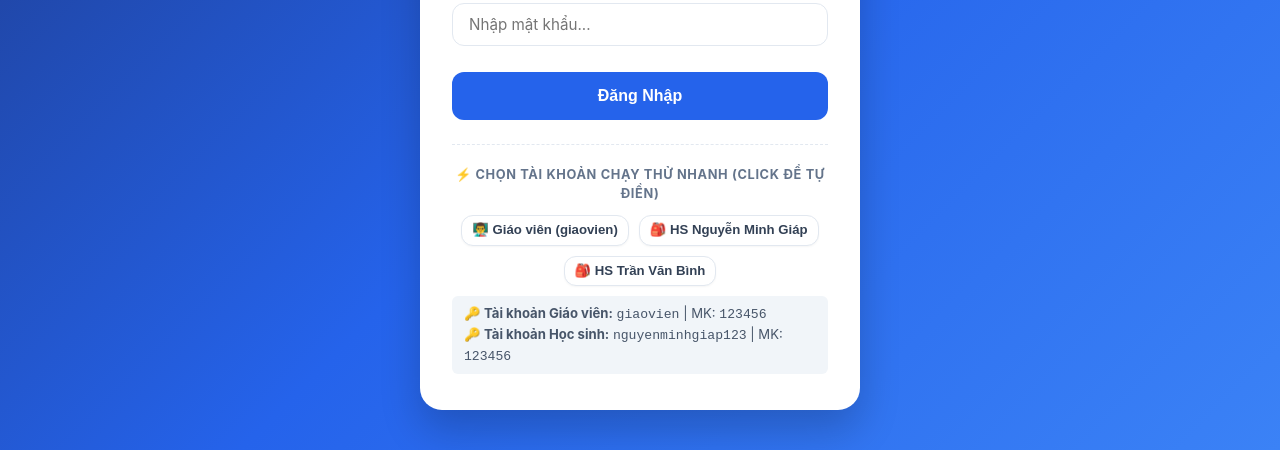
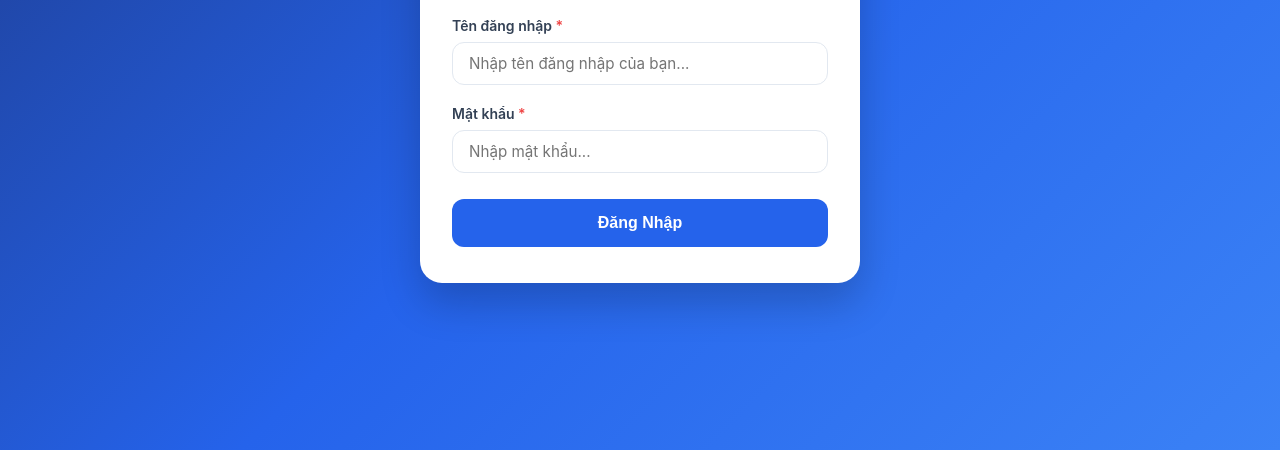
Before and after one commit to jeznopro/-n-thi-v-o-10, a website: page public/login.html in a window 1280 px wide. Shown: the part 350-800 px from the top of the page. Drawn offline with Linux system fonts and the light colour scheme.

Commit message:
style: remove quick login section from login page

```diff
--- a/public/login.html
+++ b/public/login.html
@@ -51,26 +51,6 @@
       font-size: 0.875rem;
       margin-top: 6px;
     }
-    .quick-login-section {
-      margin-top: 24px;
-      padding-top: 20px;
-      border-top: 1px dashed var(--border-color);
-      text-align: center;
-    }
-    .quick-login-title {
-      font-size: 0.8rem;
-      text-transform: uppercase;
-      font-weight: 700;
-      color: var(--text-muted);
-      margin-bottom: 12px;
-      letter-spacing: 0.05em;
-    }
-    .quick-btn-group {
-      display: flex;
-      gap: 10px;
-      justify-content: center;
-      flex-wrap: wrap;
-    }
   </style>
 </head>
 <body>
@@ -97,36 +77,11 @@
           Đăng Nhập
         </button>
       </form>
-
-      <div class="quick-login-section">
-        <div class="quick-login-title">⚡ Chọn tài khoản chạy thử nhanh (Click để tự điền)</div>
-        <div class="quick-btn-group">
-          <button type="button" class="btn btn-secondary btn-sm" onclick="fillAccount('giaovien', '123456')">
-            👨‍🏫 Giáo viên (giaovien)
-          </button>
-          <button type="button" class="btn btn-secondary btn-sm" onclick="fillAccount('nguyenminhgiap123', '123456')">
-            🎒 HS Nguyễn Minh Giáp
-          </button>
-          <button type="button" class="btn btn-secondary btn-sm" onclick="fillAccount('hs_tranvanb', '123456')">
-            🎒 HS Trần Văn Bình
-          </button>
-        </div>
-        <div style="margin-top: 10px; font-size: 0.82rem; color: #475569; background: #f1f5f9; padding: 8px 12px; border-radius: 6px; text-align: left; line-height: 1.5;">
-          🔑 <strong>Tài khoản Giáo viên:</strong> <code>giaovien</code> | MK: <code>123456</code><br>
-          🔑 <strong>Tài khoản Học sinh:</strong> <code>nguyenminhgiap123</code> | MK: <code>123456</code>
-        </div>
-      </div>
     </div>
   </div>
 
   <script src="/js/api.js"></script>
   <script>
-    // Điền nhanh tài khoản mẫu
-    function fillAccount(u, p) {
-      document.getElementById('username').value = u;
-      document.getElementById('password').value = p;
-    }
-
     // Kiểm tra thông báo phiên hết hạn từ URL
     if (new URLSearchParams(window.location.search).get('expired')) {
       showToast('Phiên làm việc đã hết hạn. Vui lòng đăng nhập lại.', 'warning');
```
